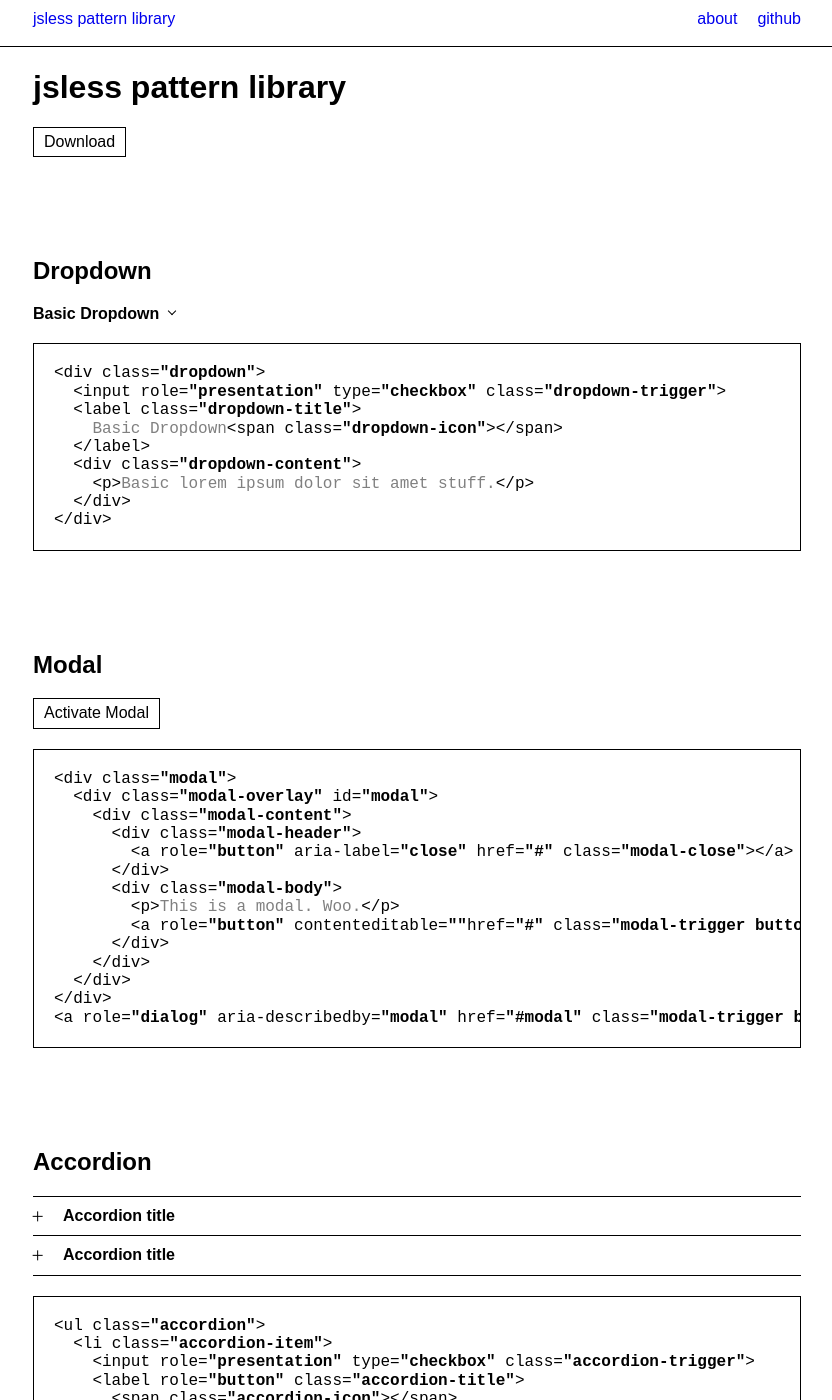
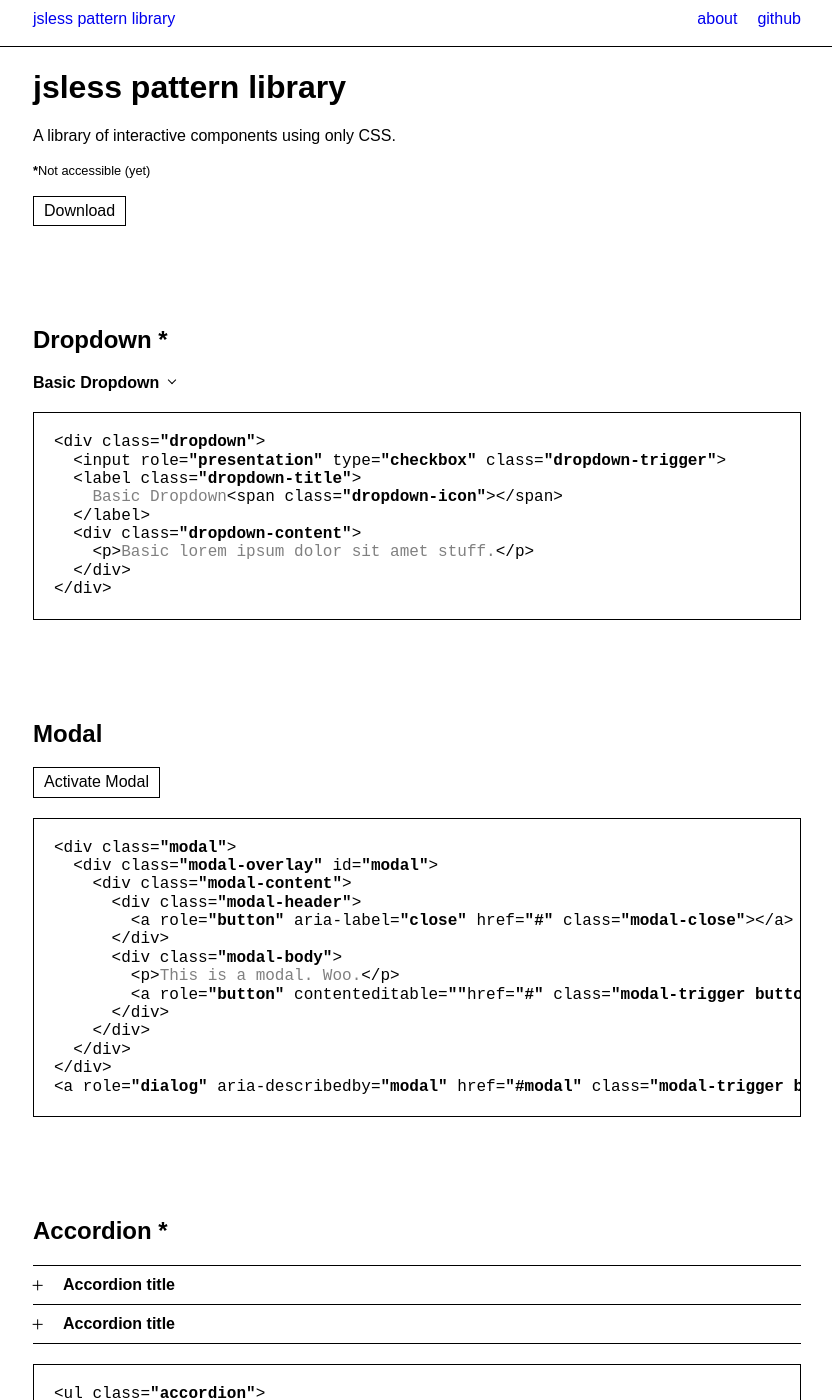
Before and after one commit to harrypujols/jsless, a Jekyll site: the page built from index.html, in a window 1280 px wide and 1400 px high. Shown: the whole window, without its empty margins (223-1055 px from the left). Built offline with Jekyll 4.4.1, drawn with Linux system fonts in a browser that asks for light colours; some of the changed text lies outside the part shown.

Commit message:
Accessibility warning

```diff
--- a/index.html
+++ b/index.html
@@ -2,12 +2,18 @@
 layout: default
 ---
 <h1>jsless pattern library</h1>
+<p>
+  A library of interactive components using only CSS.
+</p>
+<p>
+  <small><b>*</b>Not accessible (yet)</small>
+</p>
 <a class="button" href="https://github.com/harrypujols/jsless/archive/0.2.zip">
   Download
 </a>
 
 <section class="section">
-  <h2>Dropdown</h2>
+  <h2>Dropdown *</h2>
   {% include dropdown.html %}
 </section>
 
@@ -17,7 +23,7 @@ layout: default
 </section>
 
 <section class="section">
-  <h2>Accordion</h2>
+  <h2>Accordion *</h2>
   {% include accordion.html %}
 </section>
 
@@ -32,11 +38,11 @@ layout: default
 </section>
 
 <section class="section">
-  <h2>Carousel</h2>
+  <h2>Carousel *</h2>
   {% include carousel.html %}
 </section>
 
 <section class="section">
-  <h2>Tabs</h2>
+  <h2>Tabs *</h2>
   {% include tabs.html %}
 </section>
```
Also changed, not shown: Gemfile.lock.
